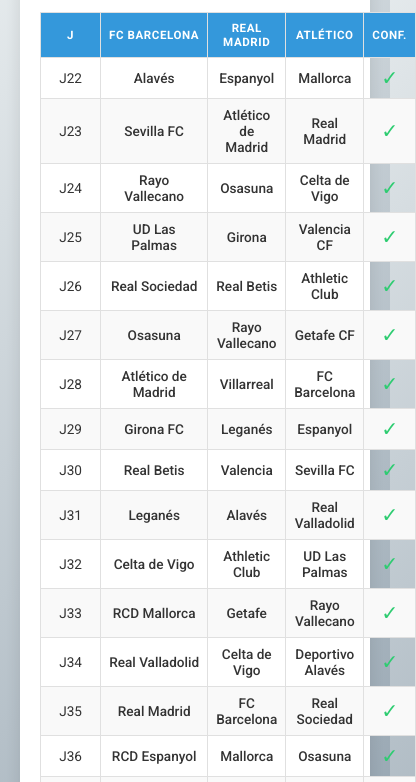
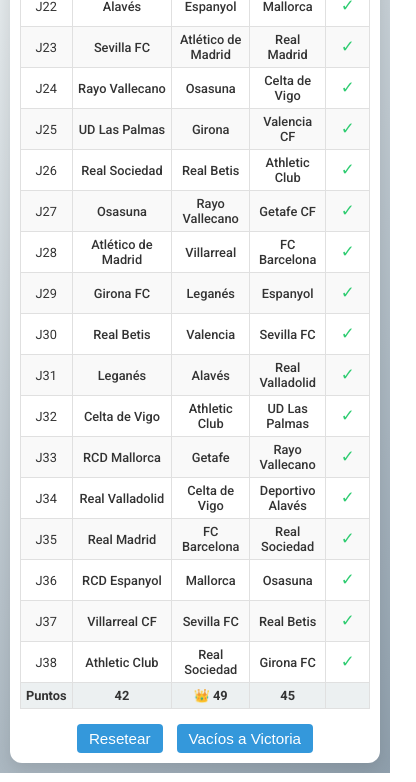
Before and after one commit to user15151515/simulador, a plain HTML site: page index.html in a window 390 px wide. Shown: the part 163-945 px from the top of the page, 416 px wide, since content can reach past the window. Drawn offline with Linux system fonts and the light colour scheme.

Commit message:
Add files via upload

```diff
--- a/index.html
+++ b/index.html
@@ -136,10 +136,54 @@
 .matchday-deconfirm-btn:hover {
   color: #c0392b;
 }
-    @media(max-width: 768px) {
-      table { font-size: 0.85em; }
-      .action-btn { padding: 5px 10px; font-size: 0.85em; }
-    }
+/* Contenedor y tipografía adaptados */
+@media (max-width: 600px) {
+  body {
+    padding: 10px;
+  }
+  .container {
+    padding: 10px;
+    margin: 0;
+    width: 100%;
+  }
+  h1 {
+    font-size: 1.8em;
+  }
+  .small-note {
+    font-size: 0.85em;
+  }
+}
+
+/* Tabla responsiva: se ajusta el tamaño de fuente, padding y se permite scroll horizontal */
+@media (max-width: 600px) {
+  .table-responsive,
+  table {
+    width: 100%;
+    overflow-x: auto;
+    display: block;
+  }
+  table {
+    font-size: 0.8em;
+  }
+  th, td {
+    padding: 5px;
+  }
+  /* Reducir la anchura de la columna de jornadas */
+  th:first-child, td:first-child {
+    width: 30px;
+  }
+}
+
+/* Botones de confirmación/desconfirmación ya se adaptan al tamaño, pero se pueden ajustar aún más si es necesario */
+@media (max-width: 600px) {
+  .matchday-confirm-btn,
+  .matchday-deconfirm-btn {
+    font-size: 1.3em;
+    width: 30px;
+    height: 30px;
+  }
+}
+
   </style>
 </head>
 <body>
```
